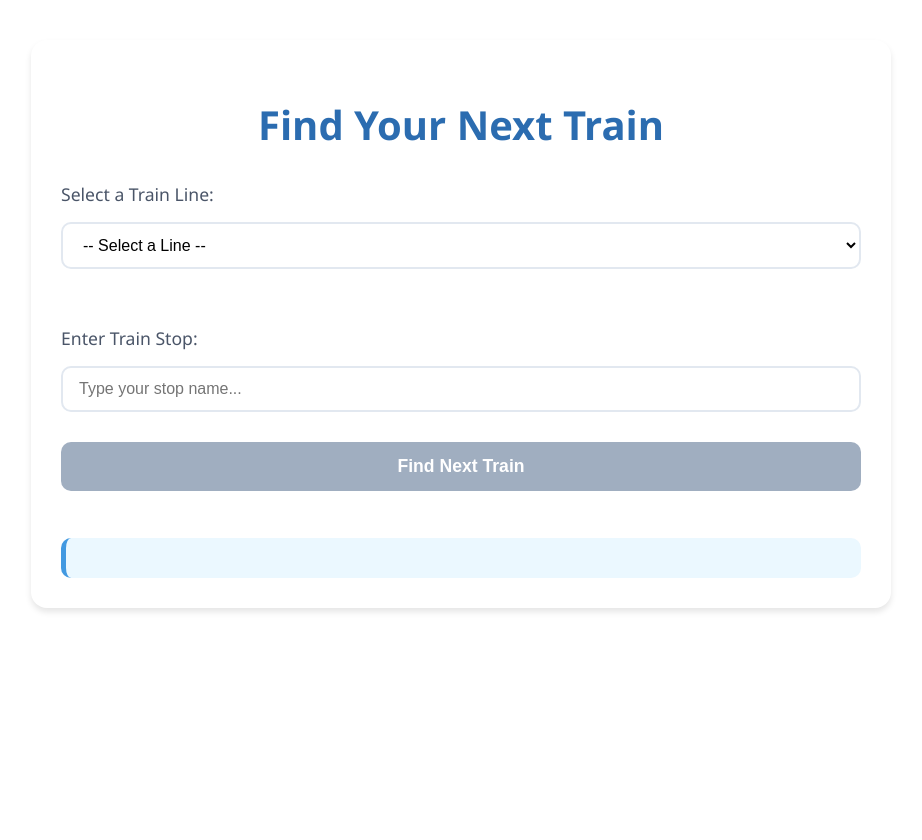
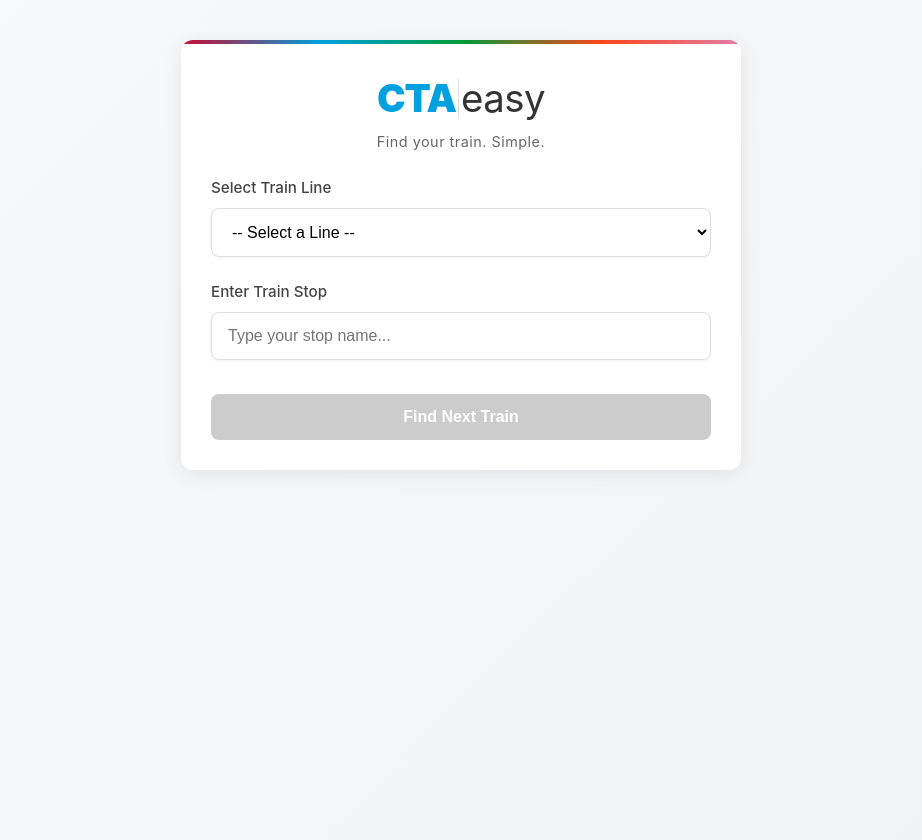
Before and after one commit to bcentner/cta_tracker, a Flask app: page / in a window 1280 px wide. Shown: the whole page, without its empty margins (179-1101 px from the left). Before the commit the page ends 612 px from the top, so only its background shows below. Run offline with Flask 3, Linux system fonts and the light colour scheme; parts of the project's set-up code (start-up, migrations or seed data) failed here and were passed over.

Commit message:
Improve style

```diff
--- a/cta_tracker/static/css/styles.css
+++ b/cta_tracker/static/css/styles.css
@@ -1,127 +1,234 @@
 body {
-    font-family: 'Segoe UI', Tahoma, Geneva, Verdana, sans-serif;
-    background-color: #f5f7fa;
-    color: #2d3748;
-    max-width: 800px;
+    font-family: -apple-system, BlinkMacSystemFont, 'Segoe UI', Roboto, Oxygen, Ubuntu, Cantarell, sans-serif;
+    background-color: #f8f9fa;
+    color: #333;
+    margin: 0;
+    padding: 0;
+    line-height: 1.5;
+    min-height: 100vh;
+    background: linear-gradient(135deg, #f8f9fa 0%, #f0f2f5 100%);
+}
+
+.container {
+    width: 100%;
+    max-width: 500px;
     margin: 40px auto;
     padding: 30px;
-    box-shadow: 0 4px 6px rgba(0, 0, 0, 0.1);
+    box-shadow: 0 4px 20px rgba(0, 0, 0, 0.08);
     background: white;
-    border-radius: 16px;
+    border-radius: 12px;
+    position: relative;
+    overflow: hidden;
 }
 
-h1 {
+.container::before {
+    content: '';
+    position: absolute;
+    top: 0;
+    left: 0;
+    right: 0;
+    height: 4px;
+    background: linear-gradient(to right, #C60C30, #00A1DE, #009B3A, #F9461C, #E27EA6);
+}
+
+.logo-container {
     text-align: center;
-    color: #2b6cb0;
-    margin-bottom: 30px;
-    font-size: 2.5rem;
-    font-weight: 600;
+    margin-bottom: 25px;
+}
+
+.logo {
+    font-size: 2.4rem;
+    font-weight: 800;
+    letter-spacing: -0.5px;
+    margin-bottom: 8px;
+    display: inline-flex;
+    align-items: center;
+}
+
+.logo .cta-text {
+    color: #00A1DE;
+    font-weight: 900;
+    letter-spacing: -1px;
+}
+
+.logo .easy-text {
+    color: #333;
+    font-weight: 400;
+    margin-left: 5px;
+    position: relative;
+    letter-spacing: -0.5px;
+}
+
+.logo .easy-text::before {
+    content: '';
+    position: absolute;
+    left: -3px;
+    top: 50%;
+    width: 1px;
+    height: 70%;
+    background-color: #ddd;
+    transform: translateY(-50%);
+}
+
+.tagline {
+    font-size: 0.9rem;
+    color: #666;
+    letter-spacing: 0.5px;
+    margin-top: -5px;
+}
+
+.form-group {
+    margin-bottom: 24px;
+    position: relative;
 }
 
 label {
     font-weight: 500;
     display: block;
-    margin: 15px 0 8px;
-    color: #4a5568;
-    font-size: 1.1rem;
+    margin-bottom: 8px;
+    color: #444;
+    font-size: 0.95rem;
 }
 
 select, input {
     width: 100%;
-    padding: 12px 16px;
-    margin: 8px 0 20px;
-    border: 2px solid #e2e8f0;
-    border-radius: 10px;
+    padding: 14px 16px;
+    border: 1px solid #ddd;
+    border-radius: 8px;
     box-sizing: border-box;
     font-size: 1rem;
     background-color: white;
     transition: all 0.2s ease;
+    box-shadow: 0 1px 3px rgba(0, 0, 0, 0.05);
 }
 
 select:focus, input:focus {
-    border-color: #4299e1;
+    border-color: #00A1DE;
     outline: none;
-    box-shadow: 0 0 0 3px rgba(66, 153, 225, 0.2);
+    box-shadow: 0 0 0 3px rgba(0, 161, 222, 0.1);
 }
 
 select:hover, input:hover {
-    border-color: #4299e1;
+    border-color: #999;
+}
+
+.line-indicator {
+    height: 4px;
+    width: 100%;
+    border-radius: 3px;
+    margin-top: 5px;
+    transition: all 0.3s ease;
+    box-shadow: 0 1px 2px rgba(0, 0, 0, 0.1);
+}
+
+.line-indicator.pink {
+    background-color: #E27EA6;
+}
+
+.line-indicator.blue {
+    background-color: #00A1DE;
+}
+
+.line-indicator.red {
+    background-color: #C60C30;
+}
+
+.line-indicator.orange {
+    background-color: #F9461C;
+}
+
+.line-indicator.green {
+    background-color: #009B3A;
 }
 
 button {
     width: 100%;
-    padding: 14px 24px;
-    background-color: #2b6cb0;
+    padding: 14px 20px;
+    background-color: #00A1DE;
     color: white;
     border: none;
-    border-radius: 10px;
-    font-size: 1.1rem;
+    border-radius: 8px;
+    font-size: 1rem;
     font-weight: 600;
     cursor: pointer;
     transition: all 0.2s ease;
     margin-top: 10px;
+    box-shadow: 0 2px 5px rgba(0, 161, 222, 0.2);
 }
 
 button:hover {
-    background-color: #2c5282;
-    transform: translateY(-2px);
-    box-shadow: 0 4px 12px rgba(44, 82, 130, 0.2);
+    background-color: #0086b8;
+    box-shadow: 0 4px 8px rgba(0, 161, 222, 0.3);
+    transform: translateY(-1px);
 }
 
 button:active {
-    transform: translateY(0);
+    transform: translateY(1px);
+    box-shadow: 0 1px 3px rgba(0, 161, 222, 0.2);
 }
 
 button:disabled {
-    background-color: #a0aec0;
+    background-color: #ccc;
     cursor: not-allowed;
     transform: none;
     box-shadow: none;
 }
 
 button:disabled:hover {
-    background-color: #a0aec0;
+    background-color: #ccc;
     transform: none;
     box-shadow: none;
 }
 
+#loading {
+    color: #666;
+    font-weight: 500;
+    margin: 25px 0;
+    text-align: center;
+}
+
 #result {
     margin-top: 25px;
-    background-color: #ebf8ff;
+    background-color: #f8f9fa;
     padding: 20px;
-    border-radius: 10px;
-    border-left: 5px solid #4299e1;
-    font-size: 1.1rem;
-    color: #2c5282;
-    font-weight: 500;
-    animation: slideIn 0.3s ease-out;
+    border-radius: 8px;
+    border-left: 3px solid #00A1DE;
+    font-size: 1rem;
+    color: #333;
+    font-weight: 400;
+    animation: fadeIn 0.3s ease-out;
+    box-shadow: 0 1px 3px rgba(0, 0, 0, 0.05);
 }
 
 #result.error {
     background-color: #fff5f5;
-    border-left-color: #f56565;
-    color: #c53030;
+    border-left-color: #d32f2f;
+    color: #d32f2f;
 }
 
-@keyframes slideIn {
+@keyframes fadeIn {
     from {
-        transform: translateY(-10px);
         opacity: 0;
     }
     to {
-        transform: translateY(0);
         opacity: 1;
     }
 }
 
 /* Responsive adjustments */
-@media (max-width: 850px) {
+@media (max-width: 650px) {
     body {
-        margin: 20px;
-        padding: 20px;
+        padding: 20px 0;
     }
 
-    h1 {
+    .container {
+        margin: 0 15px;
+        padding: 25px 20px;
+        border-radius: 8px;
+        max-width: 100%;
+    }
+
+    .logo {
         font-size: 2rem;
     }
 }
--- a/cta_tracker/templates/index.html
+++ b/cta_tracker/templates/index.html
@@ -3,7 +3,7 @@
 <head>
     <meta charset="UTF-8">
     <meta name="viewport" content="width=device-width, initial-scale=1.0">
-    <title>Train Finder</title>
+    <title>CTeAsy - CTA Train Tracker</title>
     <script src="https://cdn.jsdelivr.net/npm/dayjs@1/dayjs.min.js"></script>
     <!-- <link rel="stylesheet" href="/static/css/styles.css"> -->
     <link rel="stylesheet" href="{{ url_for('static', filename='css/styles.css') }}">
@@ -18,7 +18,11 @@
             const findTrainBtn = document.getElementById("find-train-btn");
             stopInput.value = "";
             document.getElementById("result").textContent = "";
+            document.getElementById("result").style.display = "none";
             findTrainBtn.disabled = true;  // Disable button when changing lines
+
+            // Update selected line indicator
+            updateLineIndicator(line);
 
             const response = await fetch(`/stops/${line}`);
             const stops = await response.json();
@@ -35,6 +39,18 @@
             stopInput.disabled = false;
         }
 
+        function updateLineIndicator(line) {
+            const indicator = document.getElementById("line-indicator");
+            indicator.className = "line-indicator";
+
+            if (line) {
+                indicator.classList.add(line.toLowerCase());
+                indicator.style.display = "block";
+            } else {
+                indicator.style.display = "none";
+            }
+        }
+
         function handleStopInput() {
             const stopInput = document.getElementById("stop-input");
             const findTrainBtn = document.getElementById("find-train-btn");
@@ -46,13 +62,21 @@
             const stopName = document.getElementById("stop-input").value;
             if (!stopName) return;
 
+            const loadingIndicator = document.getElementById("loading");
+            loadingIndicator.style.display = "block";
+
+            try {
                 const response = await fetch(`/get_estimate?stop_name=${encodeURIComponent(stopName)}`);
                 const data = await response.json();
 
                 const resultDiv = document.getElementById("result");
+                resultDiv.style.display = "block";
+
                 if (data.error) {
                     resultDiv.textContent = `Error: ${data.error}`;
+                    resultDiv.classList.add("error");
                 } else {
+                    resultDiv.classList.remove("error");
                     const trainTime = dayjs(data.time, "YYYYMMDD HH:mm:ss");
                     const now = dayjs();
 
@@ -61,13 +85,29 @@
 
                     resultDiv.textContent = `Next train arrives in ${timeDiff} minute(s) at ${formattedArrivalTime}`;
                 }
+            } catch (error) {
+                const resultDiv = document.getElementById("result");
+                resultDiv.style.display = "block";
+                resultDiv.textContent = "Error fetching train times. Please try again.";
+                resultDiv.classList.add("error");
+            } finally {
+                loadingIndicator.style.display = "none";
+            }
         }
     </script>
 </head>
 <body>
-    <h1>Find Your Next Train</h1>
+    <div class="container">
+        <div class="logo-container">
+            <div class="logo">
+                <span class="cta-text">CTA</span>
+                <span class="easy-text">easy</span>
+            </div>
+            <div class="tagline">Find your train. Simple.</div>
+        </div>
 
-    <label for="train-line">Select a Train Line:</label>
+        <div class="form-group">
+            <label for="train-line">Select Train Line</label>
             <select id="train-line" onchange="fetchStops()">
                 <option value="">-- Select a Line --</option>
                 <option value="Pink">Pink</option>
@@ -76,16 +116,22 @@
                 <option value="Orange">Orange</option>
                 <option value="Green">Green</option>
             </select>
+            <div id="line-indicator" class="line-indicator" style="display:none;"></div>
+        </div>
 
-    <br><br>
-
-    <label for="stop-input">Enter Train Stop:</label>
+        <div class="form-group">
+            <label for="stop-input">Enter Train Stop</label>
             <input id="stop-input" list="stops-list" disabled placeholder="Type your stop name..." onchange="handleStopInput()"/>
             <datalist id="stops-list"></datalist>
+        </div>
 
         <button id="find-train-btn" onclick="fetchNextTrain()" disabled>Find Next Train</button>
 
-    <br><br>
-    <div id="result"></div>
+        <div id="loading" style="display:none; text-align:center; margin-top:20px;">
+            Loading...
+        </div>
+
+        <div id="result" style="display:none;"></div>
+    </div>
 </body>
 </html>
```
Lines whose indentation alone changed are shown as unchanged.
